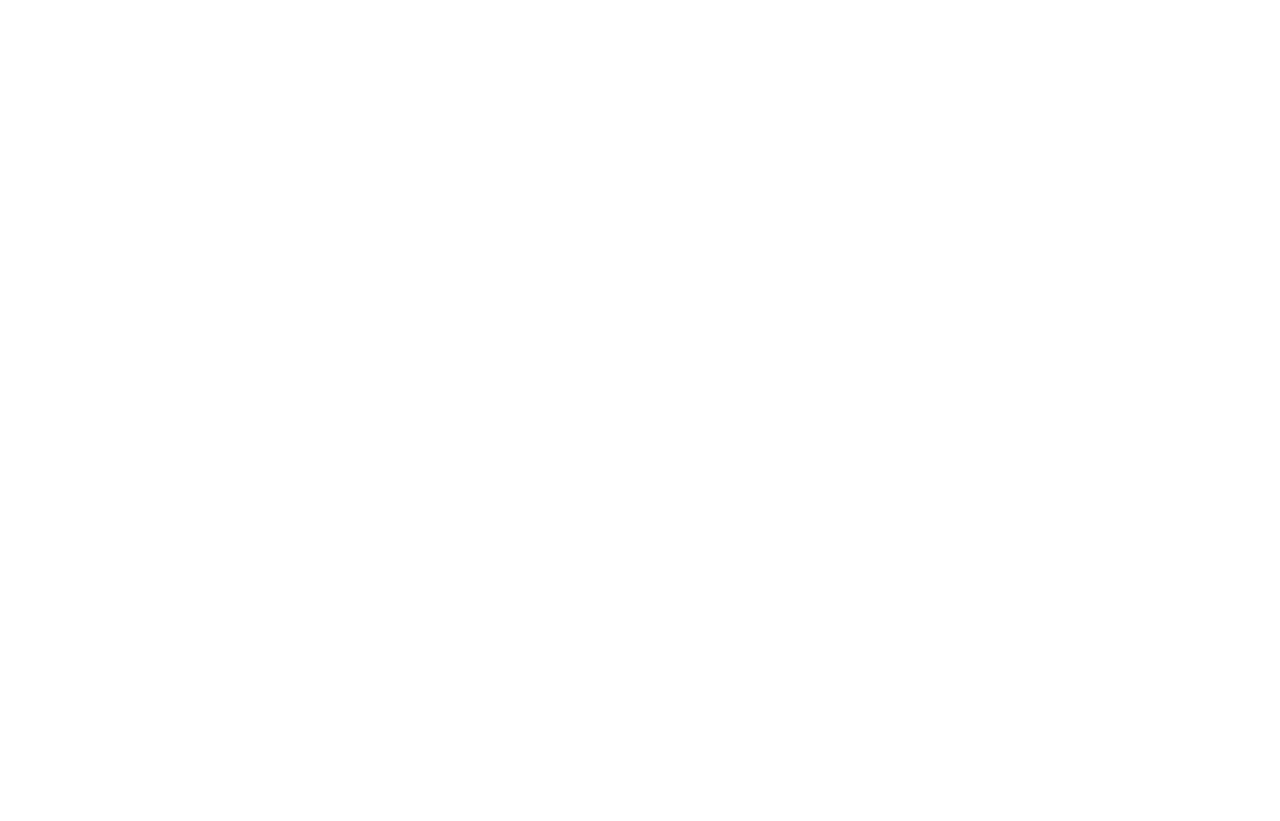
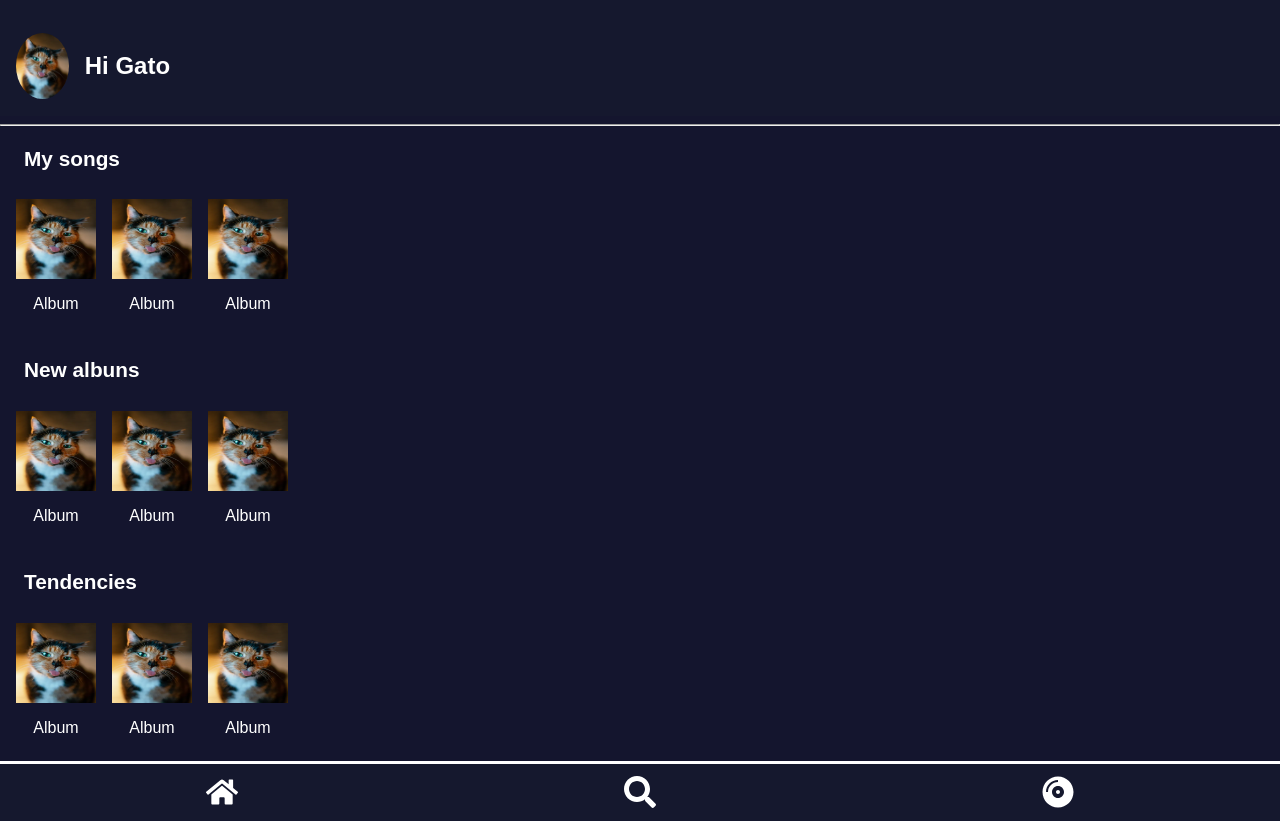
Before and after one commit to squadhamilton2/apollofyFrontend, a React (Vite) app: page /home in a window 1280 px wide. Before the commit this address had no page. Before the commit the page ends 800 px from the top, so only its background shows below. Built offline with nearby package versions, Linux system fonts and the light colour scheme.

Commit message:
create welcome page

```diff
--- a/src/components/Footer/footer.css
+++ b/src/components/Footer/footer.css
@@ -1,9 +1,9 @@
 .footer_container {
-    display: flex;
-    flex-direction: row;
-    gap: 2rem;
+  background-color: #15182e;
+  color: white;
+  display: flex;
+  justify-content: space-around;
+  border-top: 0.2rem solid white;
+  font-size: 2rem;
+  padding: 0.8rem;
 }
-
-.home_icon {
-   color: white;
-}
--- /dev/null
+++ b/src/components/UserMusic/UserMusic.tsx
@@ -0,0 +1,59 @@
+import "./userMusic.css";
+import gato from "../../assets/images/alex-d-J93PXpBPCFI-unsplash_pa9ypj.webp";
+
+const UserMusic = () => {
+  return (
+    <div className="userMusic">
+      <hr />
+      <h3 className="user-mysongs">My songs</h3>
+      <div className="sonList">
+        <div className="sonlist__info">
+          <img src={gato} alt="" />
+          <p>Album</p>
+        </div>
+        <div className="sonlist__info">
+          <img src={gato} alt="" />
+          <p>Album</p>
+        </div>
+        <div className="sonlist__info">
+          <img src={gato} alt="" />
+          <p>Album</p>
+        </div>
+      </div>
+
+      <h3 className="user-mysongs ">New albuns</h3>
+      <div className="sonList albums">
+        <div className="sonlist__info">
+          <img src={gato} alt="" />
+          <p>Album</p>
+        </div>
+        <div className="sonlist__info">
+          <img src={gato} alt="" />
+          <p>Album</p>
+        </div>
+        <div className="sonlist__info">
+          <img src={gato} alt="" />
+          <p>Album</p>
+        </div>
+      </div>
+
+      <h3 className="user-mysongs ">Tendencies</h3>
+      <div className="sonList tendencies">
+        <div className="sonlist__info">
+          <img src={gato} alt="" />
+          <p>Album</p>
+        </div>
+        <div className="sonlist__info">
+          <img src={gato} alt="" />
+          <p>Album</p>
+        </div>
+        <div className="sonlist__info">
+          <img src={gato} alt="" />
+          <p>Album</p>
+        </div>
+      </div>
+    </div>
+  );
+};
+
+export default UserMusic;
--- /dev/null
+++ b/src/components/UserMusic/userMusic.css
@@ -0,0 +1,27 @@
+.userMusic {
+  color: white;
+  .user-mysongs {
+    color: white;
+    margin-left: 1.5rem;
+    font-size: 1.3rem;
+  }
+  .sonList {
+    display: flex;
+    justify-content: start;
+    gap: 1rem;
+    padding: 0.5rem;
+    margin-left: 0.5rem;
+
+    .sonlist__info {
+      display: flex;
+      flex-direction: column;
+      justify-content: center;
+      align-items: center;
+
+      img {
+        width: 5rem;
+        height: 5rem;
+      }
+    }
+  }
+}
--- /dev/null
+++ b/src/components/Welcome/Welcome.tsx
@@ -0,0 +1,15 @@
+import "./welcome.css";
+import gato from "../../assets/images/alex-d-J93PXpBPCFI-unsplash_pa9ypj.webp";
+
+const Welcome = () => {
+  return (
+    <>
+      <div className="userWelcome">
+        <img src={gato} alt="gato userName" />
+        <h2>Hi Gato</h2>
+      </div>
+    </>
+  );
+};
+
+export default Welcome;
--- /dev/null
+++ b/src/components/Welcome/welcome.css
@@ -0,0 +1,15 @@
+.userWelcome {
+  display: flex;
+  align-items: center;
+  justify-content: start;
+  background-color: #15182e;
+  gap: 1rem;
+  padding: 1rem;
+  padding-top: 2rem;
+  img {
+    max-width: 4.12rem;
+    max-height: 4.12rem;
+    border-radius: 100%;
+  }
+  color: white;
+}
--- a/src/pages/HomeLogged/HomeLogged.tsx
+++ b/src/pages/HomeLogged/HomeLogged.tsx
@@ -1,8 +1,14 @@
-import Footer from "../../components/Footer/Footer"
-
+import Footer from "../../components/Footer/Footer";
+import Welcome from "../../components/Welcome/Welcome";
+import UserMusic from "../../components/UserMusic/UserMusic";
+import "./homelogged.css";
 
 export const HomeLogged = () => {
   return (
-    <div><Footer /></div>
-  )
-}
+    <>
+      <Welcome />
+      <UserMusic />
+      <Footer />
+    </>
+  );
+};
--- a/src/pages/HomeLogged/homelogged.css
+++ b/src/pages/HomeLogged/homelogged.css
@@ -0,0 +1,3 @@
+body {
+  background-color: #14152e;
+}
--- a/src/routes/Routes.tsx
+++ b/src/routes/Routes.tsx
@@ -1,19 +1,18 @@
-import { BrowserRouter, Routes, Route } from "react-router-dom"
-import Login from "../pages/Login/Login"
-import { HomeNotLogged } from "../pages/HomeNotLogged/HomeNotLogged"
-
+import { BrowserRouter, Routes, Route } from "react-router-dom";
+import Login from "../pages/Login/Login";
+import { HomeNotLogged } from "../pages/HomeNotLogged/HomeNotLogged";
+import { HomeLogged } from "../pages/HomeLogged/HomeLogged";
 
 export const AppRoutes = () => {
   return (
     <>
-    <BrowserRouter>
-    <Routes>
-    <Route path="/" element={<HomeNotLogged/>} />
-    <Route path="/login" element={<Login/>} />
-
-
-    </Routes>
-    </BrowserRouter>
+      <BrowserRouter>
+        <Routes>
+          <Route path="/" element={<HomeNotLogged />} />
+          <Route path="/login" element={<Login />} />
+          <Route path="/home" element={<HomeLogged />} />
+        </Routes>
+      </BrowserRouter>
     </>
-  )
-}
+  );
+};
```
Also changed, not shown: src/assets/images/alex-d-J93PXpBPCFI-unsplash_pa9ypj.webp (added).
